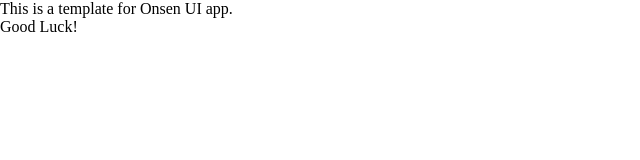
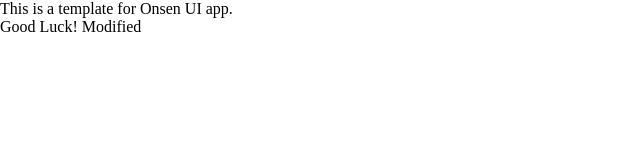
Before and after one commit to knight9999/CITest, a browser extension: page www/index.html in a window 1280 px wide. Shown: the full height of the page, 0-640 px from the left. Drawn offline with Linux system fonts and the light colour scheme.

Commit message:
modified

```diff
--- a/www/index.html
+++ b/www/index.html
@@ -21,6 +21,6 @@
 <body>
     This is a template for Onsen UI app.
 <br>
-    Good Luck!
+    Good Luck! Modified
 </body>
 </html>
```
